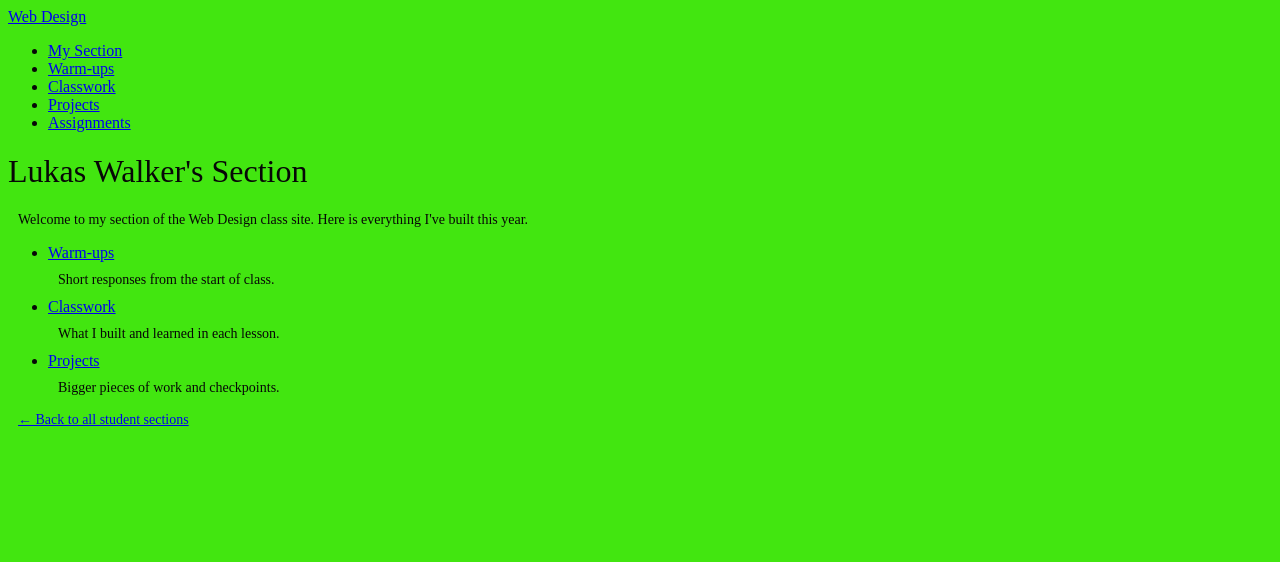
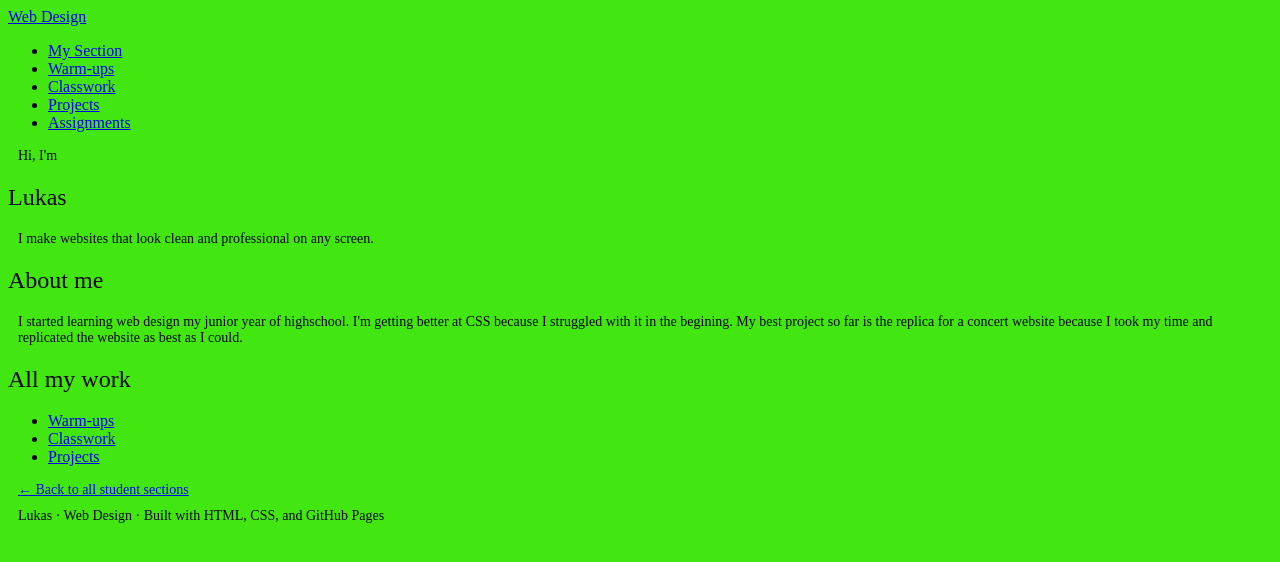
Before and after one commit to montverde-webdesign/lukas-walker, a plain HTML site: page index.html in a window 1280 px wide. Drawn offline with Linux system fonts and the light colour scheme.

Commit message:
Add portfolio hero and about me

```diff
--- a/index.html
+++ b/index.html
@@ -1,46 +1,67 @@
-<!DOCTYPE html>
+<!doctype html>
 <html lang="en">
   <head>
-  <meta charset="UTF-8">
-  <meta name="viewport" content="width=device-width, initial-scale=1.0">
+    <meta charset="UTF-8" />
+    <meta name="viewport" content="width=device-width, initial-scale=1.0" />
     <title>Lukas Walker's Section | Web Design</title>
-  <link rel="stylesheet" href="style.css">
+    <link rel="stylesheet" href="style.css" />
   </head>
   <body>
     <header>
       <nav>
-      <a href="https://montverde-webdesign.github.io/" class="logo">Web Design</a>
+        <a href="https://montverde-webdesign.github.io/" class="logo"
+          >Web Design</a
+        >
         <ul>
           <li><a href="index.html">My Section</a></li>
           <li><a href="warm-ups/index.html">Warm-ups</a></li>
           <li><a href="classwork/index.html">Classwork</a></li>
           <li><a href="projects/index.html">Projects</a></li>
-        <li><a href="https://montverde-webdesign.github.io/assignments.html">Assignments</a></li>
+          <li>
+            <a href="https://montverde-webdesign.github.io/assignments.html"
+              >Assignments</a
+            >
+          </li>
         </ul>
       </nav>
     </header>
 
     <main>
-    <!-- CHANGE: put your first name in the heading and the title above -->
-    <h1>Lukas Walker's Section</h1>
-    <p>Welcome to my section of the Web Design class site. Here is everything I've built this year.</p>
+      <section class="hero">
+        <p class="hello">Hi, I'm</p>
+        <h1>Lukas</h1>
+        <p class="intro">
+          I make websites that look clean and professional on any screen.
+        </p>
+      </section>
 
-    <ul class="categories">
-      <li>
-        <a href="warm-ups/index.html">Warm-ups</a>
-        <p>Short responses from the start of class.</p>
-      </li>
-      <li>
-        <a href="classwork/index.html">Classwork</a>
-        <p>What I built and learned in each lesson.</p>
-      </li>
-      <li>
-        <a href="projects/index.html">Projects</a>
-        <p>Bigger pieces of work and checkpoints.</p>
-      </li>
+      <section class="about">
+        <h2>About me</h2>
+        <p>
+          I started learning web design my junior year of highschool. I'm
+          getting better at CSS because I struggled with it in the begining. My
+          best project so far is the replica for a concert website because I
+          took my time and replicated the website as best as I could.
+        </p>
+      </section>
+
+      <section class="all-work">
+        <h2>All my work</h2>
+        <ul class="work-links">
+          <li><a href="warm-ups/index.html">Warm-ups</a></li>
+          <li><a href="classwork/index.html">Classwork</a></li>
+          <li><a href="projects/index.html">Projects</a></li>
         </ul>
+      </section>
 
-    <p><a href="https://montverde-webdesign.github.io/submissions.html">&larr; Back to all student sections</a></p>
+      <p>
+        <a href="https://montverde-webdesign.github.io/submissions.html"
+          >&larr; Back to all student sections</a
+        >
+      </p>
     </main>
+    <footer>
+  <p>Lukas &middot; Web Design &middot; Built with HTML, CSS, and GitHub Pages</p>
+</footer>
   </body>
 </html>
```
Lines whose indentation alone changed are shown as unchanged.
